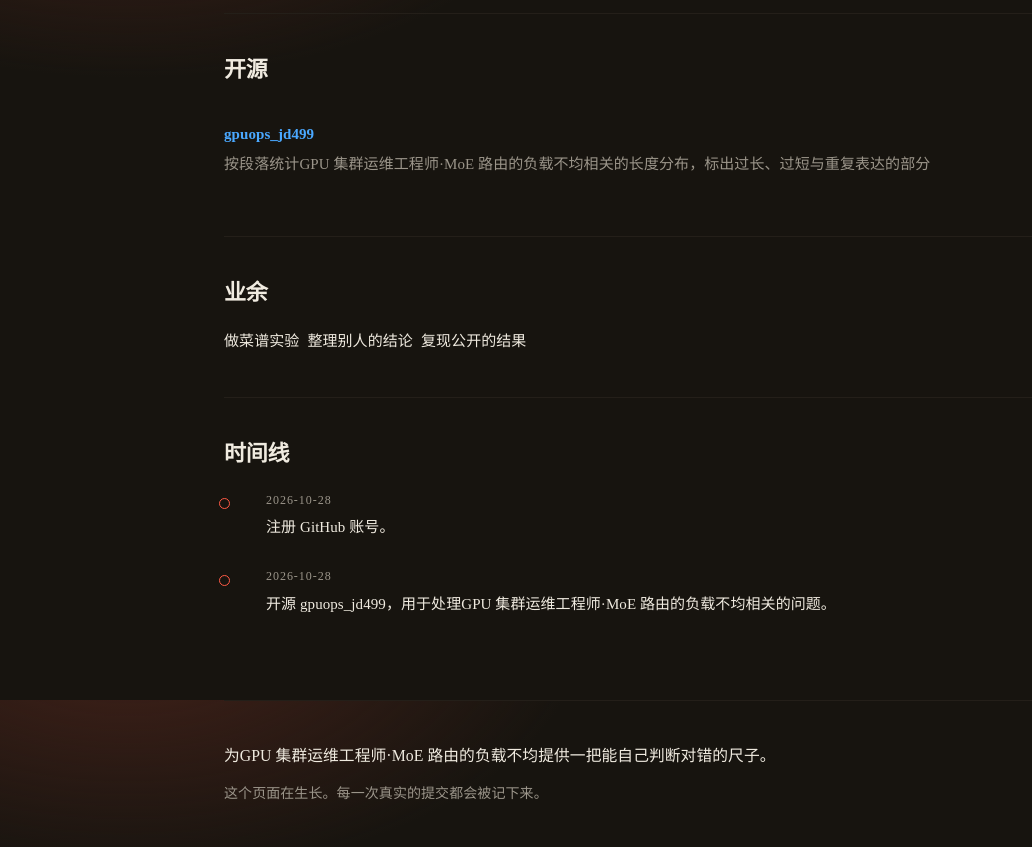
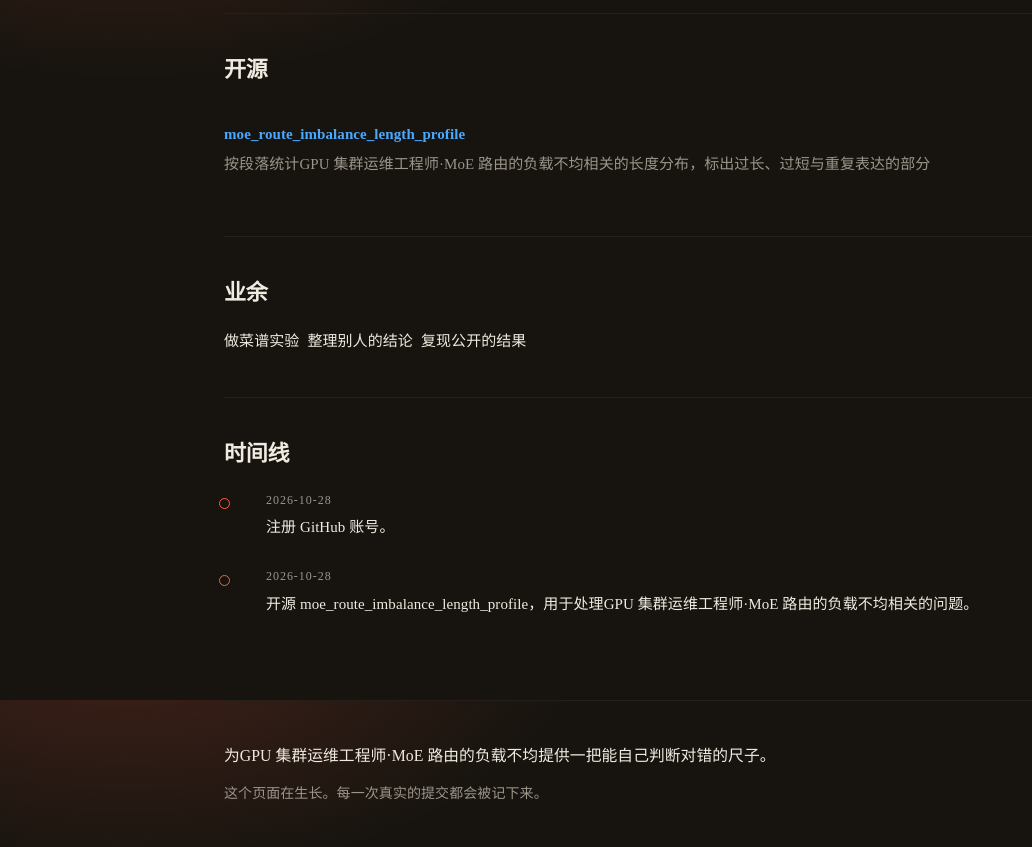
Before and after one commit to nhfrbrc/nhfrbrc.github.io, a plain HTML site: page index.html in a window 1280 px wide. Shown: the part 900-1747 px from the top of the page, without its empty margins (0-1032 px from the left). Drawn offline with Linux system fonts and the light colour scheme.

Commit message:
chore: 同步仓库改名后的链接

```diff
--- a/index.html
+++ b/index.html
@@ -102,7 +102,7 @@
 <section id="work">
   <h2>开源</h2>
   <ul class="repos">
-    <li><div class="name"><a href="https://github.com/nhfrbrc/gpuops_jd499" rel="noopener">gpuops_jd499</a></div>
+    <li><div class="name"><a href="https://github.com/nhfrbrc/moe_route_imbalance_length_profile" rel="noopener">moe_route_imbalance_length_profile</a></div>
       <div class="desc">按段落统计GPU 集群运维工程师·MoE 路由的负载不均相关的长度分布，标出过长、过短与重复表达的部分</div>
     </li>
   </ul>
@@ -126,7 +126,7 @@
     </li>
     <li>
       <span class="when">2026-10-28</span>
-      开源 gpuops_jd499，用于处理GPU 集群运维工程师·MoE 路由的负载不均相关的问题。
+      开源 moe_route_imbalance_length_profile，用于处理GPU 集群运维工程师·MoE 路由的负载不均相关的问题。
     </li>
   </ol>
 </section>
```
